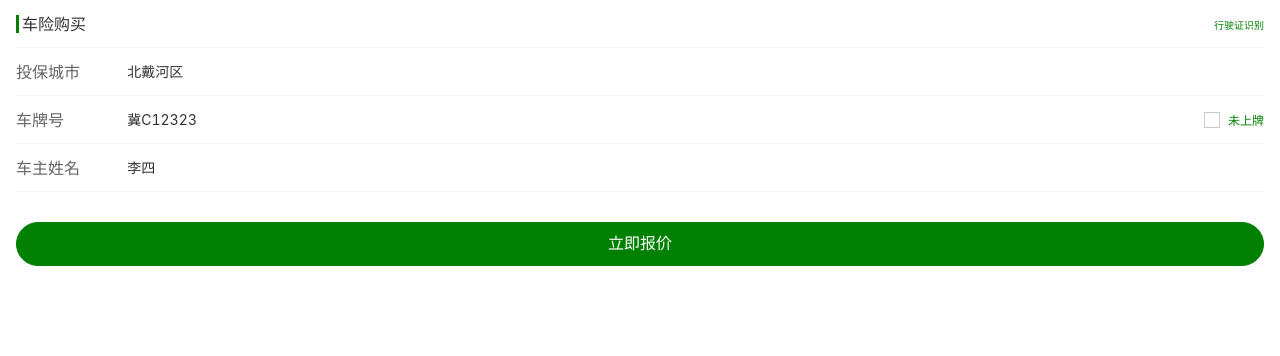
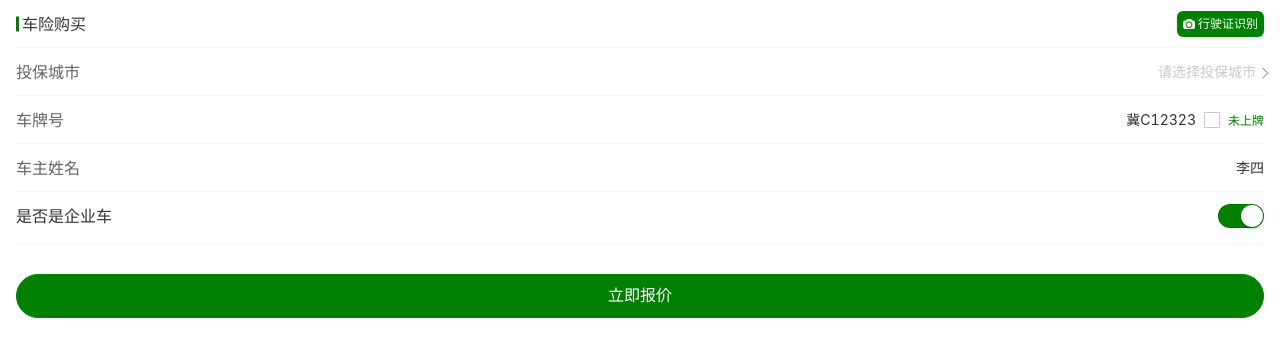
Before and after one commit to idoutec151016/idou-compontent, a Vue app in the folder idou-component/: page / in a window 1280 px wide. Shown: the top 356 px of the page. Built offline with nearby package versions, Linux system fonts and the light colour scheme.

Commit message:
feat: 新的UI

```diff
--- a/idou-component/package.json
+++ b/idou-component/package.json
@@ -1,6 +1,6 @@
 {
   "name": "idou-component",
-  "version": "0.2.15",
+  "version": "0.2.16",
   "private": false,
   "main": "./dist/idou-component.common.js",
   "files": [
--- a/idou-component/src/App.vue
+++ b/idou-component/src/App.vue
@@ -3,6 +3,7 @@
     <idou-car-info :areas="areas" @update="updateCarInfo" theme-color="green" :data="carInfo">
       <div slot="icon">
         <!-- 图标 -->
+        图标
       </div>
     </idou-car-info>
   </div>
@@ -20,9 +21,9 @@ export default {
       areas: [],
       carInfo: {
         areaCode: "130304",
-        areaName: "北戴河区",
+        areaName: "",
         businessCar: "1",
-        isSupportBusinessCar: "0",
+        isSupportBusinessCar: "1",
         carOwner: "李四",
         licenseNo: "冀C12323",
         licensePrefix: "冀C",
--- a/idou-component/src/components/carInfo/index.vue
+++ b/idou-component/src/components/carInfo/index.vue
@@ -8,10 +8,9 @@
       </template>
       <template v-slot>
         <div class="driving-icon-container">
-          <div class="driving-icon" :style="{ color: themeColor }" @click="showOcr = true">
-            <i :class="orcIcon" v-show="orcIcon"></i>
-            <slot name="icon"></slot>
-            <span style="margin-top: 2px;">行驶证识别</span>
+          <div class="driving-icon" :style="{ background: themeColor }" @click="showOcr = true">
+            <img src="./xiangji.png" class="icon">
+            <span style="margin-left: 3px;">行驶证识别</span>
           </div>
         </div>
 
@@ -23,14 +22,20 @@
       label="投保城市"
       readonly
       size="large"
+      input-align="right"
       @click="showAddress = true"
       placeholder="请选择投保城市"
-    ></van-field>
+    >
+      <template #extra>
+        <div class="line-icon"></div>
+      </template>
+    </van-field>
     <van-field
       :error-message="errMessage.licenseNo"
       :formatter="formatter"
       v-model="carInfo.licenseNo"
       label="车牌号"
+      input-align="right"
       :readonly="licenseNoChecked"
       size="large"
       @blur="() => { checkByKey('licenseNo') }"
@@ -47,12 +52,13 @@
       @blur="() => { checkByKey('carOwner') }"
       :error-message="errMessage.carOwner"
       v-model="carInfo.carOwner"
+      input-align="right"
       label="车主姓名" size="large"
       placeholder="请输入车主姓名">
     </van-field>
     <van-cell title="是否是企业车" size="large" v-if="carInfo.isSupportBusinessCar == '1'">
       <template v-slot>
-        <van-switch :value="carInfo.businessCar === '1'" @input="(s) => { carInfo.businessCar = s? '1': '0' }" :active-color="themeColor" size="22px" />
+        <van-switch :value="carInfo.businessCar === '1'" @input="(s) => { carInfo.businessCar = s? '1': '0' }" inactive-color="#999" :active-color="themeColor" size="22px" />
       </template>
     </van-cell>
     <!-- 立即报价 -->
@@ -205,6 +211,17 @@
       line-height: 48px;
     }
   }
+  /deep/ .van-cell__value .van-switch {
+    &::after {
+      display: inline-block;
+      position: relative;
+      right: 5px;
+      top: -3px;
+      content: '否';
+      font-size: 14px;
+      color: #fff;
+    }
+  }
   .vertical-line {
     position: relative;
     margin-right: 6px;
@@ -214,7 +231,7 @@
       top: 50%;
       transform: translateY(-50%);
       width: 3px;
-      height: 18px;
+      height: 15px;
       content: "";
     }
   }
@@ -226,10 +243,16 @@
     align-items: center;
   }
   .driving-icon {
-    font-size: 10px;
+    padding: 6px;
+    color: #fff;
+    font-size: 12px;
     display: flex;
-    flex-direction: column;
+    // flex-direction: column;
     align-items: center;
+    border-radius: 6px;
+    .icon {
+      width: 12px;
+    }
   }
   .car-info-btn {
     padding: 30px 16px 0;
@@ -238,4 +261,19 @@
     }
   }
 }
+.line-icon {
+  position: relative;
+  width: 8px;
+  &::before {
+    position: absolute;
+    top: 50%;
+    display: block;
+    width: 8px;
+    height: 8px;
+    content: "";
+    border-top: 1px solid #999;
+    border-right: 1px solid #999;
+    transform: rotate(45deg) translateY(-50%);
+  }
+}
 </style>
```
Also changed, not shown: idou-component/src/components/carInfo/xiangji.png (added), 1 other file (tests, documents, lock files or other folders).
